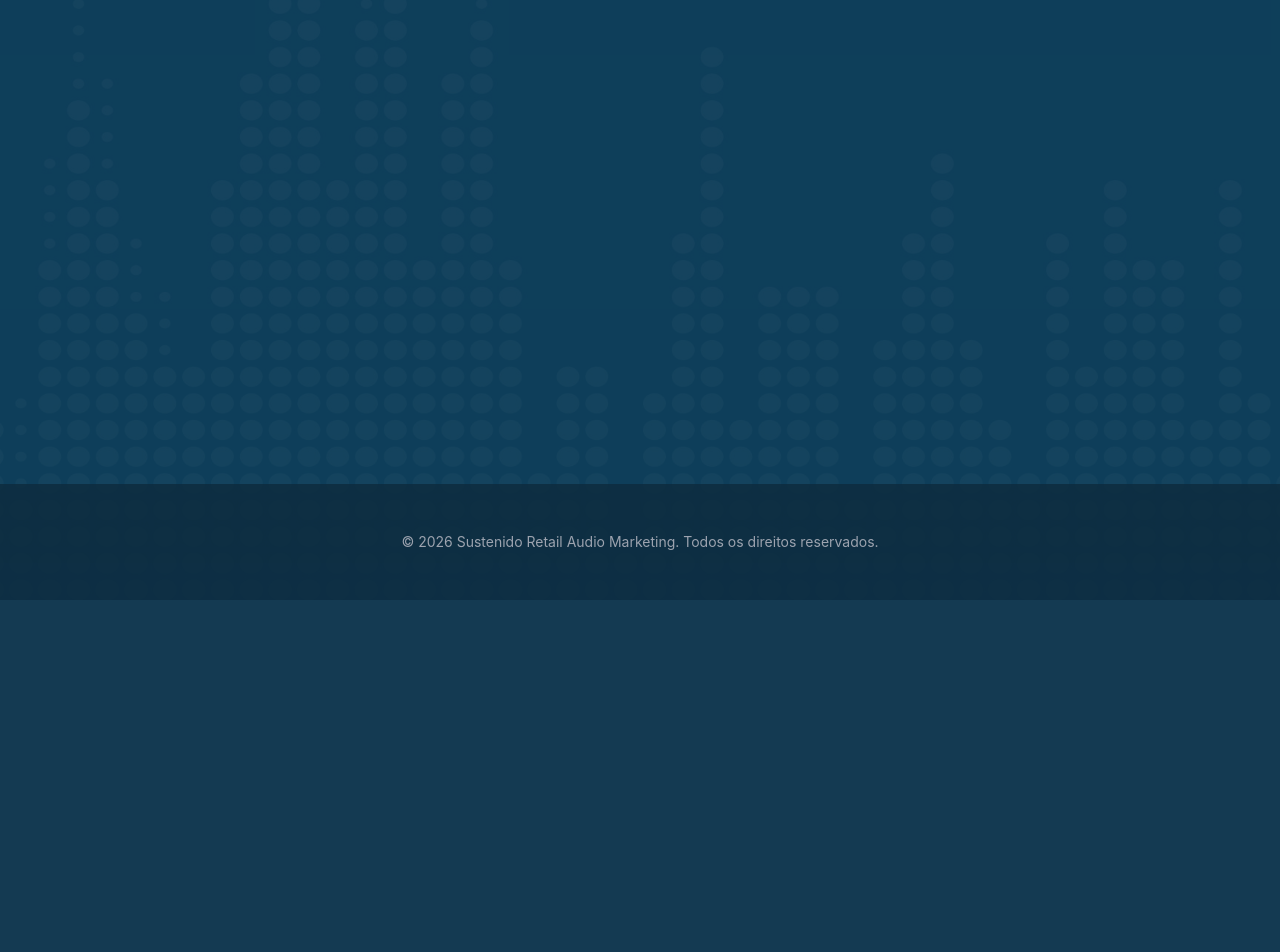
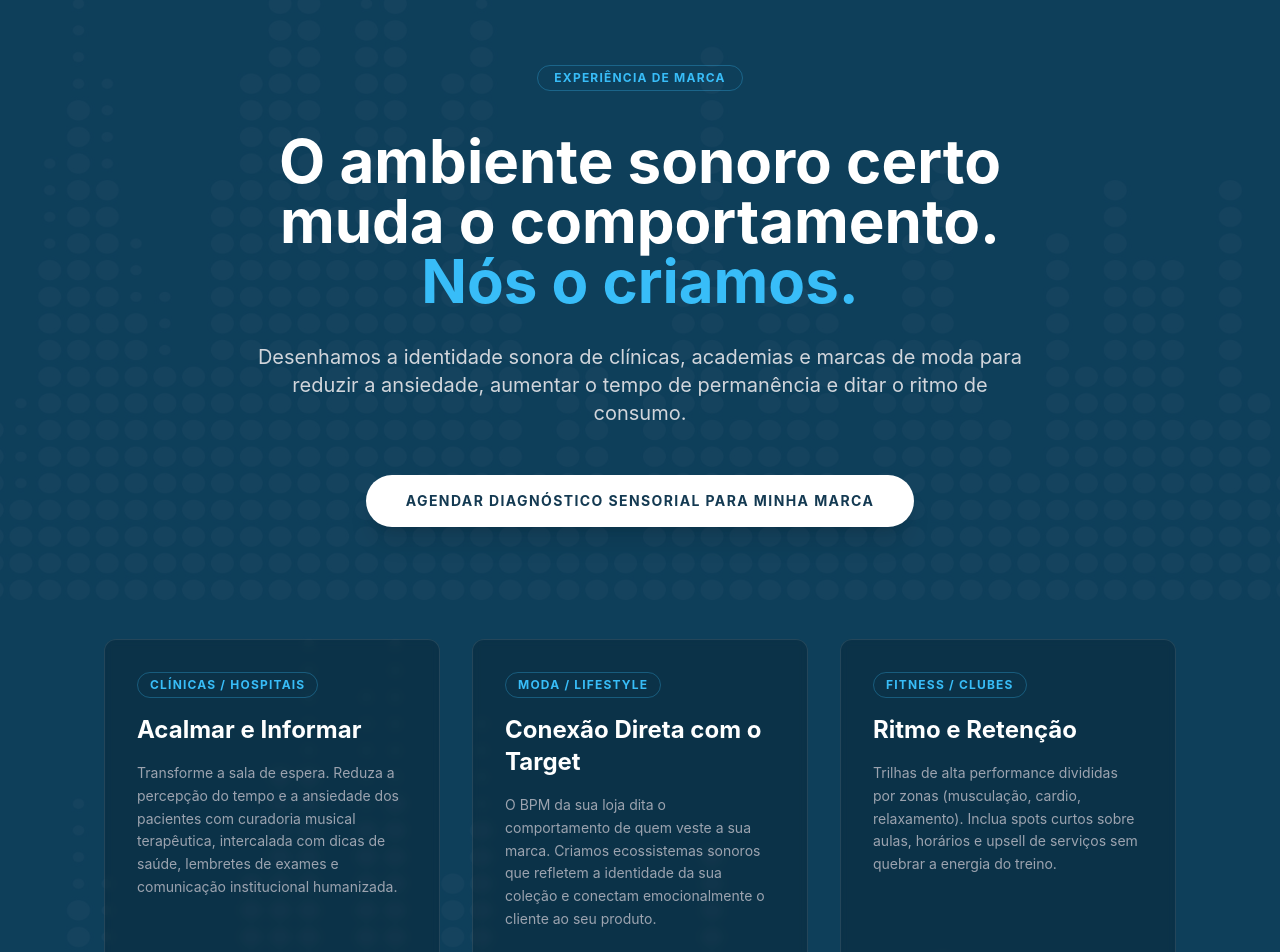
Before and after one commit to andretdsc/rdsustenido-app, a React (Vite) app: page /audio-branding in a window 1280 px wide. Shown: the part 200-1152 px from the top of the page. Before the commit the page ends 800 px from the top, so only its background shows below. Built offline with nearby package versions, Linux system fonts and the light colour scheme.

Commit message:
feat: adiciona paginas Audio Branding e Radio Institucional

```diff
--- a/src/App.jsx
+++ b/src/App.jsx
@@ -8,6 +8,8 @@
 import Supermercados from './pages/Supermercados'
 import Farmacias from './pages/Farmacias'
 import QuemFaz from './pages/QuemFaz'
+import AudioBranding from './pages/AudioBranding'
+import RadioInstitucional from './pages/RadioInstitucional'
 import Contato from './pages/Contato'
 
 import bckg from './assets/original/sustenido_audio_branding_bckg.jpg'
@@ -33,6 +35,8 @@
             <Route path="/quem-faz" element={<QuemFaz />} />
             <Route path="/supermercados" element={<Supermercados />} />
             <Route path="/farmacias" element={<Farmacias />} />
+            <Route path="/audio-branding" element={<AudioBranding />} />
+            <Route path="/radio-institucional" element={<RadioInstitucional />} />
             <Route path="/contato" element={<Contato />} />
           </Routes>
         </Layout>
--- a/src/components/Header.jsx
+++ b/src/components/Header.jsx
@@ -9,11 +9,13 @@
         <Link to="/"><img src={logo} alt="Sustenido Logo" className="h-10 hover:opacity-80 transition-opacity" /></Link>
       </div>
 
-      <nav className="space-x-8 text-xs tracking-widest font-bold hidden md:flex items-center uppercase text-white">
+      <nav className="space-x-6 text-xs tracking-widest font-bold hidden md:flex items-center uppercase text-white">
         <Link to="/" className="hover:text-accent transition-colors">HOME</Link>
         <Link to="/quem-faz" className="hover:text-accent transition-colors">QUEM FAZ</Link>
         <Link to="/supermercados" className="hover:text-accent transition-colors">SUPERMERCADOS</Link>
         <Link to="/farmacias" className="hover:text-accent transition-colors">FARMÁCIAS</Link>
+        <Link to="/audio-branding" className="hover:text-accent transition-colors">ÁUDIO BRANDING</Link>
+        <Link to="/radio-institucional" className="hover:text-accent transition-colors">RÁDIO INSTITUCIONAL</Link>
         <Link to="/contato" className="hover:text-accent transition-colors">CONTATO</Link>
 
         <div className="flex items-center gap-4 ml-4">
--- /dev/null
+++ b/src/pages/AudioBranding.jsx
@@ -0,0 +1,99 @@
+import React from 'react'
+import { Helmet } from 'react-helmet-async'
+import { motion } from 'framer-motion'
+
+/**
+ * Página de nicho: Áudio Branding & Bem-Estar
+ * Posicionamento: Identidade sonora, experiência de marca e controle de percepção.
+ */
+const AudioBranding = () => {
+  const pilares = [
+    {
+      area: 'Saúde e Estética',
+      subtitulo: 'Acalmar e Informar',
+      desc: 'Transforme a sala de espera. Reduza a percepção do tempo e a ansiedade dos pacientes com curadoria musical terapêutica, intercalada com dicas de saúde, lembretes de exames e comunicação institucional humanizada.',
+      tag: 'Clínicas / Hospitais'
+    },
+    {
+      area: 'Varejo de Moda e Lifestyle',
+      subtitulo: 'Conexão Direta com o Target',
+      desc: 'O BPM da sua loja dita o comportamento de quem veste a sua marca. Criamos ecossistemas sonoros que refletem a identidade da sua coleção e conectam emocionalmente o cliente ao seu produto.',
+      tag: 'Moda / Lifestyle'
+    },
+    {
+      area: 'Clubes e Academias',
+      subtitulo: 'Ritmo e Retenção',
+      desc: 'Trilhas de alta performance divididas por zonas (musculação, cardio, relaxamento). Inclua spots curtos sobre aulas, horários e upsell de serviços sem quebrar a energia do treino.',
+      tag: 'Fitness / Clubes'
+    }
+  ]
+
+  return (
+    <div className="w-full flex flex-col items-center pb-24">
+      <Helmet>
+        <title>Sustenido | Áudio Branding & Bem-Estar</title>
+        <meta
+          name="description"
+          content="Identidade sonora para clínicas, academias e moda. A Sustenido cria ecossistemas sonoros que moldam o comportamento do consumidor e fortalecem o brand equity."
+        />
+      </Helmet>
+
+      {/* Hero */}
+      <motion.div
+        initial={{ opacity: 0, y: 30 }}
+        animate={{ opacity: 1, y: 0 }}
+        transition={{ duration: 1 }}
+        className="w-full max-w-6xl mx-auto py-24 px-6 md:px-10 text-center mt-10"
+      >
+        <span className="text-accent tracking-widest text-xs font-bold uppercase mb-4 border border-accent/30 inline-block px-4 py-1 rounded-full">
+          Experiência de Marca
+        </span>
+        <h1 className="text-4xl md:text-6xl font-bold mb-8 leading-tight mt-6">
+          O ambiente sonoro certo <br /> muda o comportamento. <br />
+          <span className="text-accent">Nós o criamos.</span>
+        </h1>
+        <p className="text-xl text-gray-300 max-w-3xl mx-auto mb-12">
+          Desenhamos a identidade sonora de clínicas, academias e marcas de moda para reduzir
+          a ansiedade, aumentar o tempo de permanência e ditar o ritmo de consumo.
+        </p>
+        <a
+          href="/contato"
+          className="inline-block bg-white text-dark px-10 py-4 rounded-full font-bold text-sm uppercase tracking-widest hover:bg-gray-200 transition-transform hover:scale-105 shadow-xl"
+        >
+          Agendar Diagnóstico Sensorial para Minha Marca
+        </a>
+      </motion.div>
+
+      {/* Grid de Pilares */}
+      <motion.section
+        initial="hidden"
+        whileInView="visible"
+        viewport={{ once: true, margin: '-50px' }}
+        variants={{
+          hidden: {},
+          visible: { transition: { staggerChildren: 0.15 } }
+        }}
+        className="w-full max-w-6xl mx-auto mt-4 grid grid-cols-1 md:grid-cols-3 gap-8 px-6 md:px-10"
+      >
+        {pilares.map((item, idx) => (
+          <motion.div
+            key={idx}
+            variants={{
+              hidden: { opacity: 0, y: 40 },
+              visible: { opacity: 1, y: 0 }
+            }}
+            className="border border-white/10 bg-black/20 backdrop-blur-sm p-8 rounded-xl hover:border-accent transition-colors flex flex-col gap-4 group"
+          >
+            <span className="text-xs font-bold tracking-widest text-accent uppercase border border-accent/30 px-3 py-1 rounded-full self-start group-hover:bg-accent/10 transition-colors">
+              {item.tag}
+            </span>
+            <h4 className="font-bold text-2xl text-white">{item.subtitulo}</h4>
+            <p className="text-gray-400 leading-relaxed text-sm">{item.desc}</p>
+          </motion.div>
+        ))}
+      </motion.section>
+    </div>
+  )
+}
+
+export default AudioBranding
--- /dev/null
+++ b/src/pages/RadioInstitucional.jsx
@@ -0,0 +1,99 @@
+import React from 'react'
+import { Helmet } from 'react-helmet-async'
+import { motion } from 'framer-motion'
+
+/**
+ * Página de nicho: Rádio Institucional e Utilidade Pública
+ * Posicionamento: Controle de fluxo de informação, segurança e monetização de grandes espaços.
+ */
+const RadioInstitucional = () => {
+  const pilares = [
+    {
+      area: 'Mobilidade',
+      subtitulo: 'Canal Oficial e Monetizado',
+      desc: 'Substitua o silêncio ou rádios amadoras por uma ferramenta de utilidade pública. Informe próximas paradas, campanhas de conscientização e abra espaço para cotas de patrocínio local. Operação 100% remota e programada.',
+      tag: 'Ônibus / Metrôs'
+    },
+    {
+      area: 'Shopping Centers e Terminais',
+      subtitulo: 'Controle e Prestação de Serviço',
+      desc: 'Gestão de fluxo e segurança em tempo real. Veiculação automática de avisos de funcionamento, campanhas de marketing, achados e perdidos e alertas emergenciais com locução profissional padronizada.',
+      tag: 'Shoppings / Terminais'
+    },
+    {
+      area: 'Comunicação Interna',
+      subtitulo: 'Alinhamento Corporativo',
+      desc: 'Não dependa de murais de aviso que ninguém lê. Leve a cultura da empresa, avisos do RH, metas de segurança (CIPA) e aniversariantes direto para o ambiente de trabalho através do áudio.',
+      tag: 'Chão de Fábrica / RH'
+    }
+  ]
+
+  return (
+    <div className="w-full flex flex-col items-center pb-24">
+      <Helmet>
+        <title>Sustenido | Rádio Institucional e Utilidade Pública</title>
+        <meta
+          name="description"
+          content="Rádio corporativa para ônibus, shoppings e fábricas. A Sustenido garante comunicação em massa com precisão individual para grandes fluxos de pessoas."
+        />
+      </Helmet>
+
+      {/* Hero */}
+      <motion.div
+        initial={{ opacity: 0, y: 30 }}
+        animate={{ opacity: 1, y: 0 }}
+        transition={{ duration: 1 }}
+        className="w-full max-w-6xl mx-auto py-24 px-6 md:px-10 text-center mt-10"
+      >
+        <span className="text-accent tracking-widest text-xs font-bold uppercase mb-4 border border-accent/30 inline-block px-4 py-1 rounded-full">
+          Grandes Fluxos
+        </span>
+        <h1 className="text-4xl md:text-6xl font-bold mb-8 leading-tight mt-6">
+          Comunicação em massa <br />
+          <span className="text-accent">com precisão individual.</span>
+        </h1>
+        <p className="text-xl text-gray-300 max-w-3xl mx-auto mb-12">
+          Da parada de ônibus ao chão de fábrica. Onde há fluxo de pessoas, há uma oportunidade
+          de comunicar com precisão.
+        </p>
+        <a
+          href="/contato"
+          className="inline-block bg-white text-dark px-10 py-4 rounded-full font-bold text-sm uppercase tracking-widest hover:bg-gray-200 transition-transform hover:scale-105 shadow-xl"
+        >
+          Montar Meu Projeto de Rádio Institucional
+        </a>
+      </motion.div>
+
+      {/* Grid de Pilares */}
+      <motion.section
+        initial="hidden"
+        whileInView="visible"
+        viewport={{ once: true, margin: '-50px' }}
+        variants={{
+          hidden: {},
+          visible: { transition: { staggerChildren: 0.15 } }
+        }}
+        className="w-full max-w-6xl mx-auto mt-4 grid grid-cols-1 md:grid-cols-3 gap-8 px-6 md:px-10"
+      >
+        {pilares.map((item, idx) => (
+          <motion.div
+            key={idx}
+            variants={{
+              hidden: { opacity: 0, y: 40 },
+              visible: { opacity: 1, y: 0 }
+            }}
+            className="border border-white/10 bg-black/20 backdrop-blur-sm p-8 rounded-xl hover:border-accent transition-colors flex flex-col gap-4 group"
+          >
+            <span className="text-xs font-bold tracking-widest text-accent uppercase border border-accent/30 px-3 py-1 rounded-full self-start group-hover:bg-accent/10 transition-colors">
+              {item.tag}
+            </span>
+            <h4 className="font-bold text-2xl text-white">{item.subtitulo}</h4>
+            <p className="text-gray-400 leading-relaxed text-sm">{item.desc}</p>
+          </motion.div>
+        ))}
+      </motion.section>
+    </div>
+  )
+}
+
+export default RadioInstitucional
```
